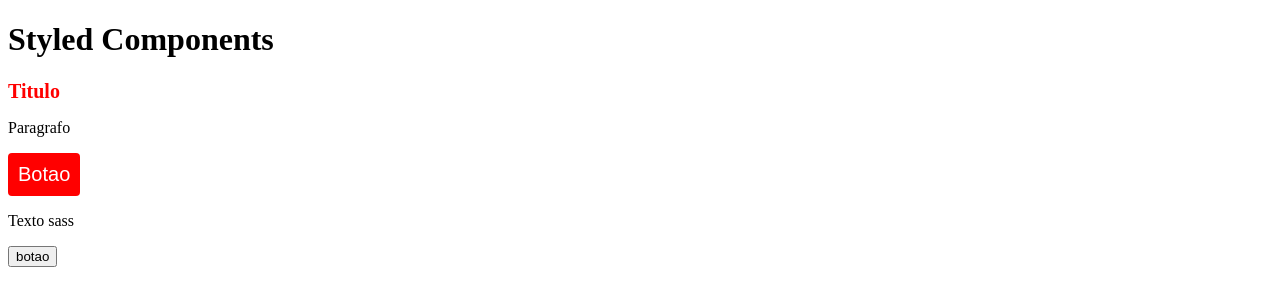
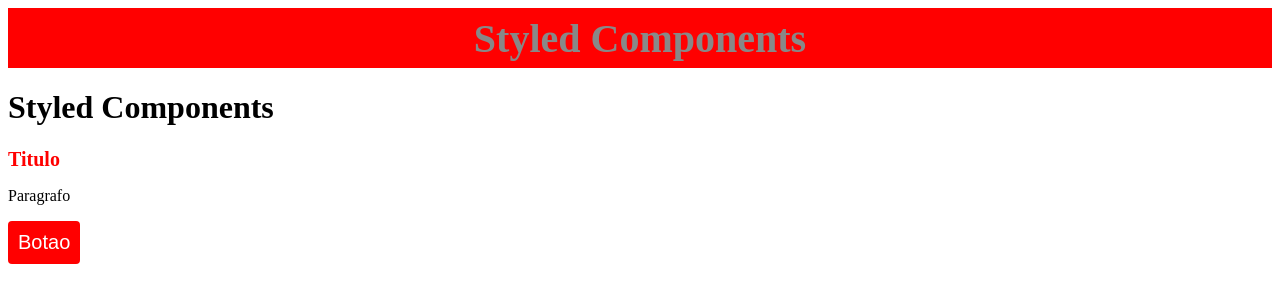
Before and after one commit to AdrianoVolter/React-CSS, a React (Vite) app: page / in a window 1280 px wide. Shown: the top 306 px of the page. Built offline with nearby package versions, Linux system fonts and the light colour scheme.

Commit message:
sass con styled componets

```diff
--- a/src/App.jsx
+++ b/src/App.jsx
@@ -1,20 +1,21 @@
-import { Titulo, Botao } from "./styles"
+import { Titulo, Botao , Header} from "./styles"
 
 function App() {
 
 
   return (
     <div >
+      <Header>
+        <h1>Styled Components</h1>
+
+      </Header>
       <h1>Styled Components</h1>
       <Titulo>Titulo</Titulo>
       <p>Paragrafo</p>
       <Botao>Botao
 
       </Botao>
-        <div className="container">
-          <p className="texto">Texto sass</p>
-          <button className="btn">botao</button>
-        </div>
+
     </div>
   )
 }
--- a/src/styles.js
+++ b/src/styles.js
@@ -35,3 +35,18 @@ export const Botao = styled.button`
     }
 
 `;
+
+export const Header = styled.div`
+    background: #f00;
+    height: 60px;
+    display: flex;
+    align-items: center;
+    justify-content: center;
+    color: #fff;
+    font-size: 20px;
+    font-weight: bold;
+    h1 {
+        margin: 0;
+        color: #888;
+    }
+`;
```
